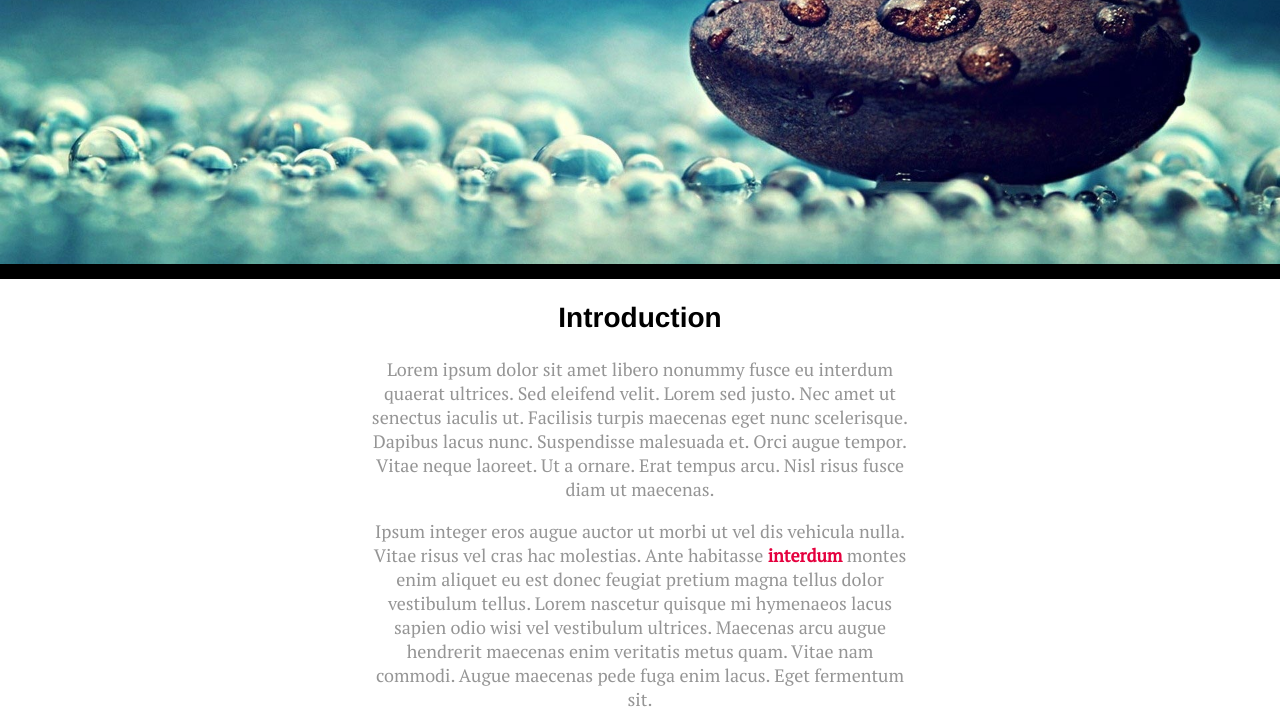
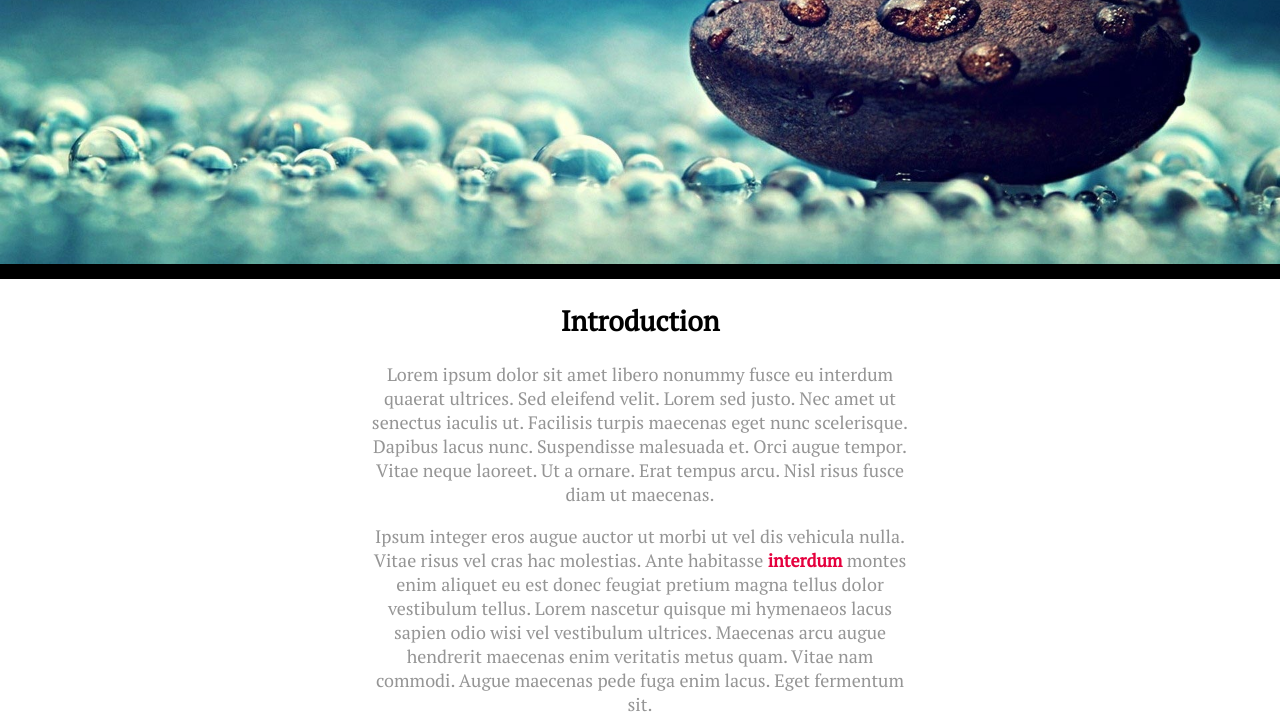
Before and after one commit to Corkle/corey-mcdaniel-portfolio, a plain HTML site: page index.html in a window 1280 px wide. Shown: the part 381-1107 px from the top of the page. Drawn offline with Linux system fonts and the light colour scheme.

Commit message:
Update site fonts

```diff
--- a/css/style.css
+++ b/css/style.css
@@ -1,6 +1,5 @@
 body {
     overflow-x: hidden;
-    font-family: 'Open Sans', 'Helveitca', sans-serif;
     background-color: #FFF;
 }
 
@@ -67,7 +66,6 @@ section div {
 
 h2 {
     font-size: 28px;
-    font-family: 'Gentium Book Basic', 'Helvetica';
     font-weight: bold;
 }
 
```
